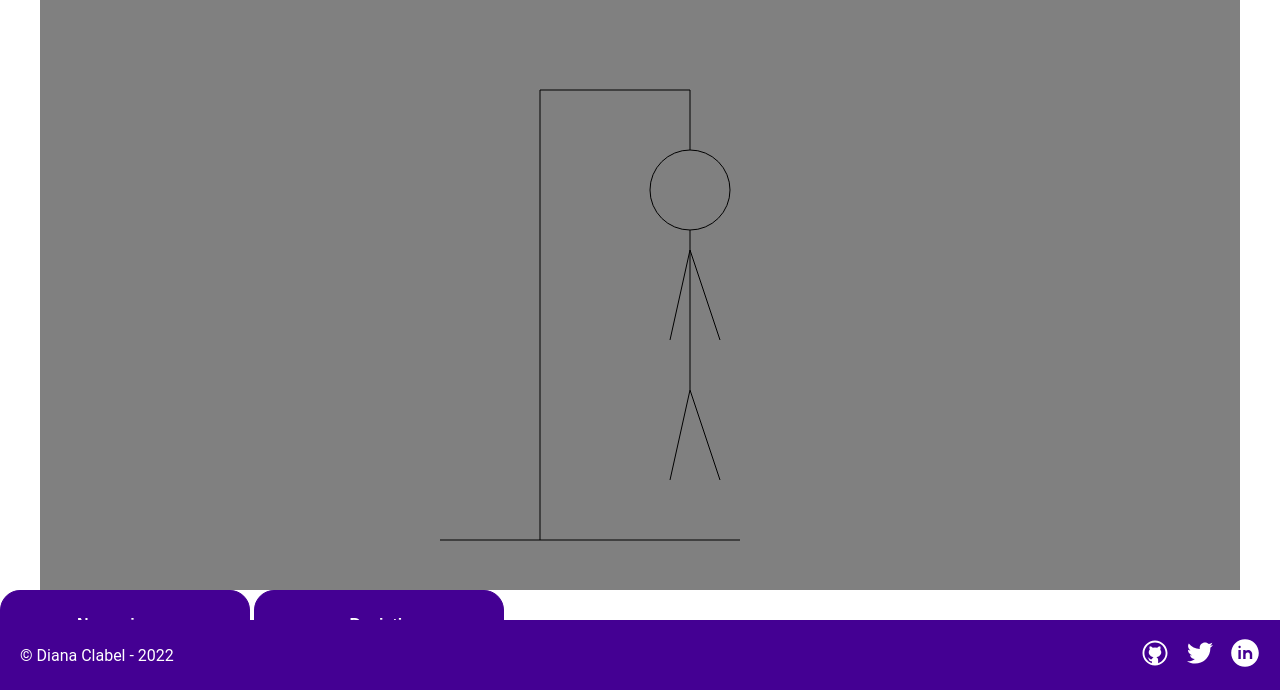
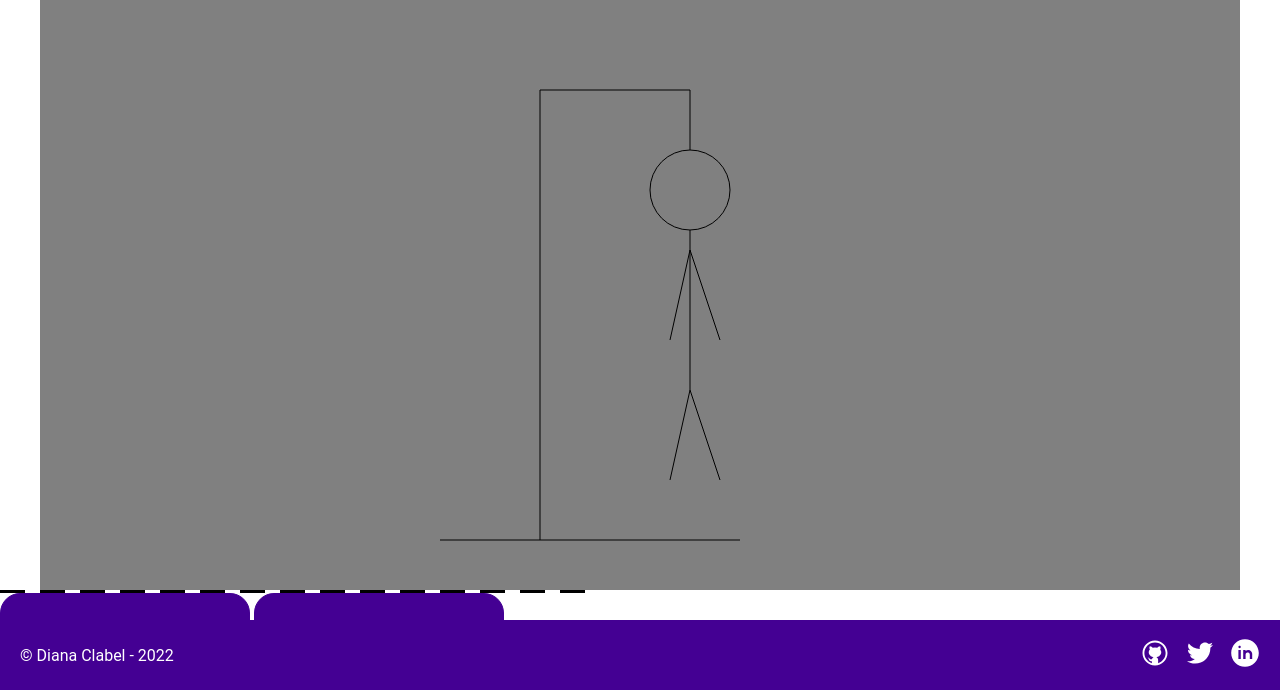
Before and after one commit to dianaclabel/juego_del_ahorcado, a plain HTML site: page main.html in a window 1280 px wide. Shown: the part 110-800 px from the top of the page. Drawn offline with Linux system fonts and the light colour scheme.

Commit message:
add hyphens to each word

```diff
--- a/app.js
+++ b/app.js
@@ -83,6 +83,8 @@ dibujarHorca(6.5, 2.6, 6.8, 3.5);
 dibujarHorca(6.5, 4, 6.3, 4.9);
 dibujarHorca(6.5, 4, 6.8, 4.9);
 //------------ palabra aleatoria-----
+let scripts = document.querySelector(".hanged__word");
+
 let words = [
   "respeto",
   "solidaridad",
@@ -96,6 +98,12 @@ function escogerPalabra() {
   let index = Math.round(sorteo);
   let word = words[index];
   console.log(word);
+  let numberword = word.length;
+  for (let i = 0; i < word.length; i++) {
+    let div = document.createElement("div");
+    div.className = "script__word";
+    scripts.appendChild(div);
+  }
 }
 
 escogerPalabra();
--- a/css/style.css
+++ b/css/style.css
@@ -63,6 +63,14 @@ html {
   font-weight: 900;
 }
 /*style main*/
+.hanged__word {
+  display: flex;
+}
+.script__word {
+  width: 25px;
+  border-bottom: 3px solid black;
+  margin-right: 15px;
+}
 .hanged__image {
   display: flex;
   justify-content: center;
--- a/main.html
+++ b/main.html
@@ -19,7 +19,6 @@
       </div>
       <div class="hanged__repeat"></div>
       <div class="hanged__word"></div>
-      <div></div>
       <div class="hanged__buttons">
         <button class="button">Nuevo juego</button>
         <button class="button">Desistir</button>
```
